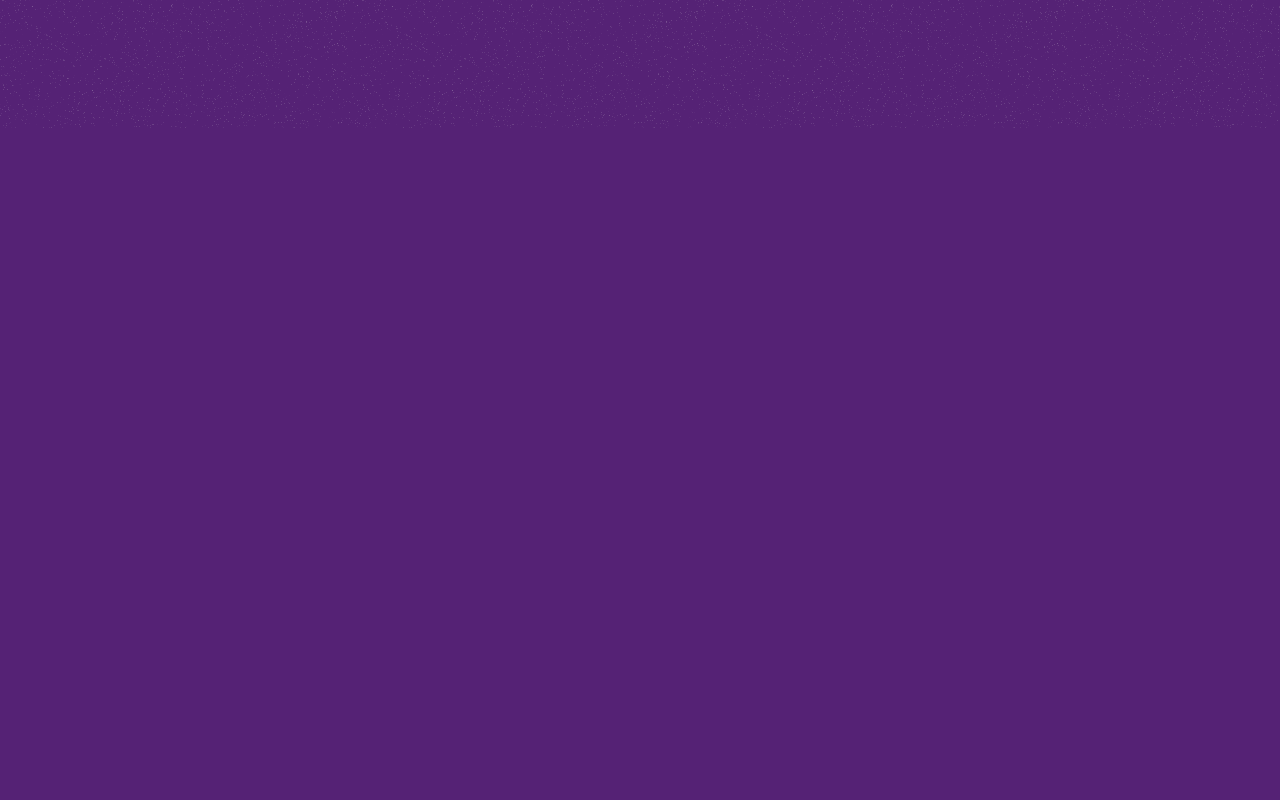
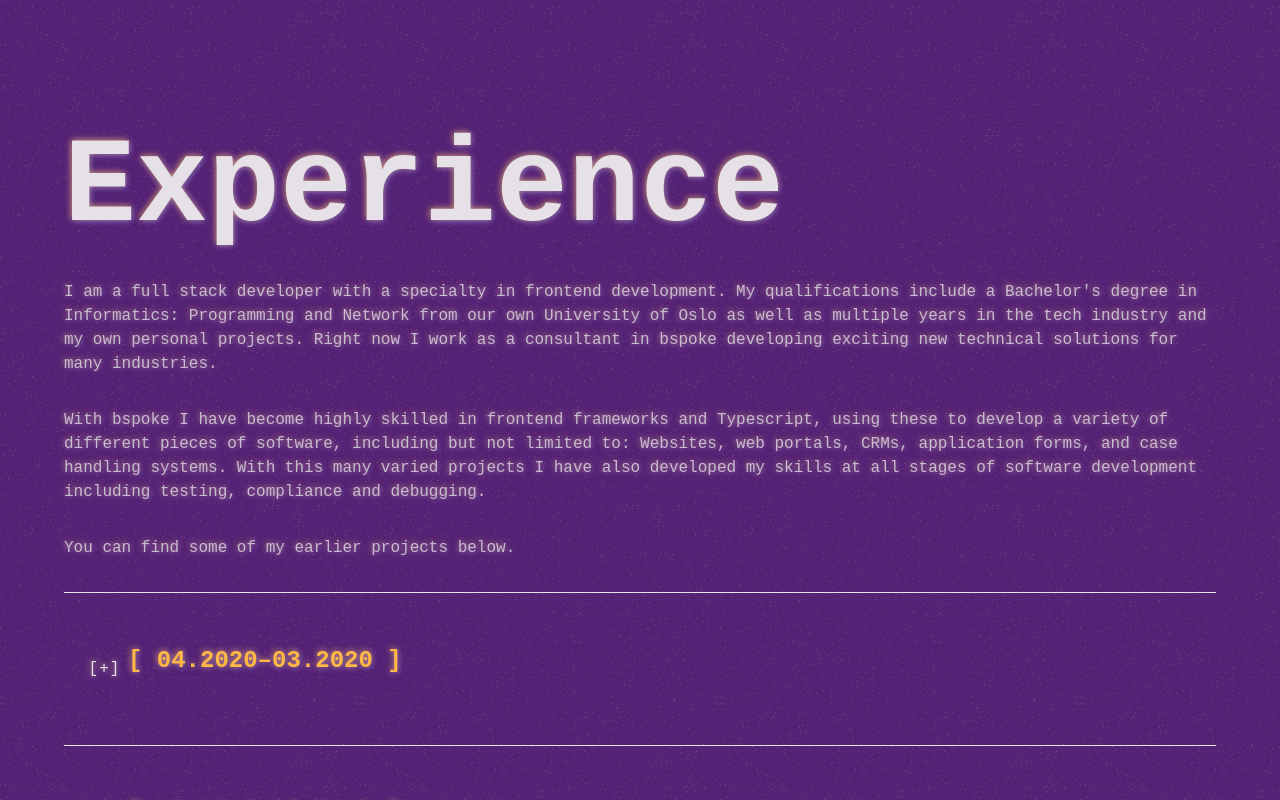
Before and after one commit to mahval/mahvalno, a React (Create React App) app: page / in a window 1280 px wide. Shown: the part 1000-1800 px from the top of the page. Before the commit the page ends 1128 px from the top, so only its background shows below. Built offline with nearby package versions, Linux system fonts and the light colour scheme; a web font is replaced by a local one.

Commit message:
WIP project items

```diff
--- /dev/null
+++ b/src/components/project-item/ProjectItem.tsx
@@ -0,0 +1,45 @@
+import React from 'react';
+import { Project } from '../../projects/types';
+import { StyledCategoryHeader } from '../../styled-components/text';
+import { prettifyToMonthYear } from '../../utils/date-utils';
+import { StyledExpandedContent, StyledProjectItem, ProjectItemDetails, StyledHeaderContent } from './styled-components';
+
+interface ProjectItemProps {
+  project: Project;
+}
+
+const ExpandedContent = ({ project }: ProjectItemProps) => (
+  <StyledExpandedContent>
+    <p>{project.projectName}</p>
+  </StyledExpandedContent>
+);
+
+const FromToInfo = ({ project }: ProjectItemProps) => {
+  const from = prettifyToMonthYear(project.from);
+  const to = prettifyToMonthYear(project.to);
+
+  console.log('from:', from);
+
+  if (from === null) {
+    return null;
+  }
+
+  const fromToString = to === null ? `[ ${from}&ndash; ]` : `[ ${from}\u2013${to} ]`;
+
+  return <StyledCategoryHeader>{fromToString}</StyledCategoryHeader>;
+};
+
+const HeaderContent = ({ project }: ProjectItemProps) => (
+  <StyledHeaderContent>
+    <FromToInfo project={project} />
+  </StyledHeaderContent>
+);
+
+export const ProjectItem = ({ project }: ProjectItemProps) => (
+  <StyledProjectItem>
+    <ProjectItemDetails>
+      <HeaderContent project={project} />
+      <ExpandedContent project={project} />
+    </ProjectItemDetails>
+  </StyledProjectItem>
+);
--- /dev/null
+++ b/src/components/project-item/styled-components.ts
@@ -0,0 +1,32 @@
+import styled from 'styled-components';
+
+export const ProjectItemDetails = styled.details``;
+
+export const StyledExpandedContent = styled.div`
+  margin-left: 48px;
+  padding-bottom: 24px;
+`;
+
+export const StyledProjectItem = styled.article`
+  border-top: 1px solid #e5e1e6;
+  padding: 40px 16px;
+`;
+
+export const StyledHeaderContent = styled.summary`
+  display: flex;
+  align-items: center;
+  list-style: none;
+  cursor: pointer;
+
+  ::before {
+    font-size: 16px;
+    text-shadow: rgb(255 215 77 / 60%) -1px -1px 6px, rgb(124 127 255 / 60%) 1px 1px 6px;
+    text-align: center;
+    width: 48px;
+    flex: 0 0 48px;
+    letter-spacing: 1px;
+    text-indent: 1px;
+    content: '[+]';
+    transition: letter-spacing 0.2s ease 0.2s, text-indent 0.2s ease 0.2s, color 0.4s ease 0s;
+  }
+`;
--- a/src/components/separator/Separator.tsx
+++ b/src/components/separator/Separator.tsx
@@ -11,7 +11,7 @@ const StyledGlitterWrapper = styled.div`
 `;
 
 const StyledGlitter = styled.div`
-  background: rgb(229, 225, 230);
+  background: #e5e1e6;
   height: 100%;
 `;
 
@@ -25,7 +25,7 @@ const StyledGlitterLong = styled(StyledGlitter)`
 
 const StyledLineLeft = styled.div`
   align-self: flex-end;
-  background: rgb(229, 225, 230);
+  background: #e5e1e6;
   height: 1px;
   width: 50%;
 `;
@@ -42,7 +42,7 @@ const StyledLineMiddleContainer = styled.div`
 `;
 
 const StyledLineMiddle = styled.div`
-  background: rgb(229, 225, 230);
+  background: #e5e1e6;
   height: 1px;
   position: absolute;
   transform: rotate(-45deg);
@@ -51,7 +51,7 @@ const StyledLineMiddle = styled.div`
 
 const StyledLineRight = styled.div`
   align-self: flex-start;
-  background: rgb(229, 225, 230);
+  background: #e5e1e6;
   height: 1px;
   width: 50%;
 `;
--- /dev/null
+++ b/src/components/work-experience/WorkExperience.tsx
@@ -0,0 +1,32 @@
+import React from 'react';
+import { PROJECTS } from '../../projects/projects';
+import { StyledMasterHeader, StyledParagraph } from '../../styled-components/text';
+import { ProjectItem } from '../project-item/ProjectItem';
+
+const IntroductionText = () => (
+  <div>
+    <StyledParagraph>
+      I am a full stack developer with a specialty in frontend development. My qualifications include a Bachelor&apos;s
+      degree in Informatics: Programming and Network from our own University of Oslo as well as multiple years in the
+      tech industry and my own personal projects. Right now I work as a consultant in bspoke developing exciting new
+      technical solutions for many industries.
+    </StyledParagraph>
+    <StyledParagraph>
+      With bspoke I have become highly skilled in frontend frameworks and Typescript, using these to develop a variety
+      of different pieces of software, including but not limited to: Websites, web portals, CRMs, application forms, and
+      case handling systems. With this many varied projects I have also developed my skills at all stages of software
+      development including testing, compliance and debugging.
+    </StyledParagraph>
+    <StyledParagraph>You can find some of my earlier projects below.</StyledParagraph>
+  </div>
+);
+
+export const WorkExperience = () => (
+  <>
+    <StyledMasterHeader>Experience</StyledMasterHeader>
+    <IntroductionText />
+    {PROJECTS.map((project) => (
+      <ProjectItem key={project.customerName} project={project} />
+    ))}
+  </>
+);
--- a/src/pages/welcome/welcome-page.tsx
+++ b/src/pages/welcome/welcome-page.tsx
@@ -1,6 +1,7 @@
 import { Introduction } from '../../components/introduction/Introduction';
 import { SeparatorSection } from '../../components/separator/SeparatorSection';
-import { CenteredSectionContent, StyledSection } from '../../styled-components/sections';
+import { WorkExperience } from '../../components/work-experience/WorkExperience';
+import { CenteredSectionContent, SectionContent, StyledSection } from '../../styled-components/sections';
 
 export const WelcomePage = () => (
   <>
@@ -10,5 +11,10 @@ export const WelcomePage = () => (
       </CenteredSectionContent>
     </StyledSection>
     <SeparatorSection />
+    <StyledSection>
+      <SectionContent>
+        <WorkExperience />
+      </SectionContent>
+    </StyledSection>
   </>
 );
--- /dev/null
+++ b/src/projects/projects.ts
@@ -0,0 +1,25 @@
+import { Project } from './types';
+
+export const PROJECTS: Project[] = [
+  {
+    customerName: 'NAV',
+    keyTechnologies: [],
+    projectName: 'Effektivisering av klageprosessen',
+    description:
+      'Utvikling av et digitalt klage- og ankeskjema for brukere av NAV, samt et nytt digitalt saksbehandlersystem som en del av effektivisering av klageprosessen i NAV, både for brukere og for saksbehandlere.',
+    from: new Date(2020, 3),
+    to: new Date(2020, 2),
+    website: 'https://www.nav.no/',
+    logoUrl: 'https://seeklogo.com/images/N/nav-norwegian-labour-and-welfare-logo-6B5873D1FD-seeklogo.com.png',
+  },
+  {
+    customerName: 'Elbilforeningen',
+    keyTechnologies: [],
+    projectName: 'Elbilvelgeren',
+    description:
+      'Målet med Elbilvelgeren er å hjelpe kunder og medlemmer av Norsk elbilforening med å velge elbil som passer deres behov. Den skal ikke påvirkes av kjøpte promoteringer eller andre økonomiske interesser. Den skal ha en lav terskel for bruk, og være beregnet for de som har allmenn kunnskap om elbiler.',
+    from: new Date(2019, 11),
+    to: new Date(2020, 1),
+    website: 'https://elbilvelgeren.elbil.no/',
+  },
+];
--- /dev/null
+++ b/src/projects/types.ts
@@ -0,0 +1,11 @@
+export interface Project {
+  customerName: string;
+  keyTechnologies: string[];
+  projectName: string;
+  description: string;
+  from: Date;
+  to?: Date | undefined;
+  currentProject?: boolean;
+  website: string;
+  logoUrl?: string;
+}
--- a/src/styled-components/text.ts
+++ b/src/styled-components/text.ts
@@ -6,7 +6,7 @@ export const StyledParagraph = styled.p`
   font-size: 16px;
   line-height: 24px;
   color: #e5e1e6;
-  opacity: 0.75;
+  opacity: 0.8;
 `;
 
 export const StyledMasterHeader = styled.h1`
--- /dev/null
+++ b/src/utils/date-utils.ts
@@ -0,0 +1,18 @@
+const isoDateRegex = /^\d{4}-\d{2}-\d{2}$/; // 2020-10-29
+
+export const prettifyToMonthYear = (date: Date | undefined): string | null => {
+  if (typeof date === 'undefined') {
+    return null;
+  }
+
+  const isoDateTime = date.toISOString();
+  const [isoDate] = isoDateTime.split('T');
+
+  console.log('isoDate:', isoDate);
+
+  if (isoDate === null || !isoDateRegex.test(isoDate)) {
+    return null;
+  }
+
+  return isoDate.split('-').reverse().slice(1).join('.');
+};
```
Also changed, not shown: src/components/sprites/types.ts (line endings or trailing spaces), src/sprite-resources/types.ts (line endings or trailing spaces).
